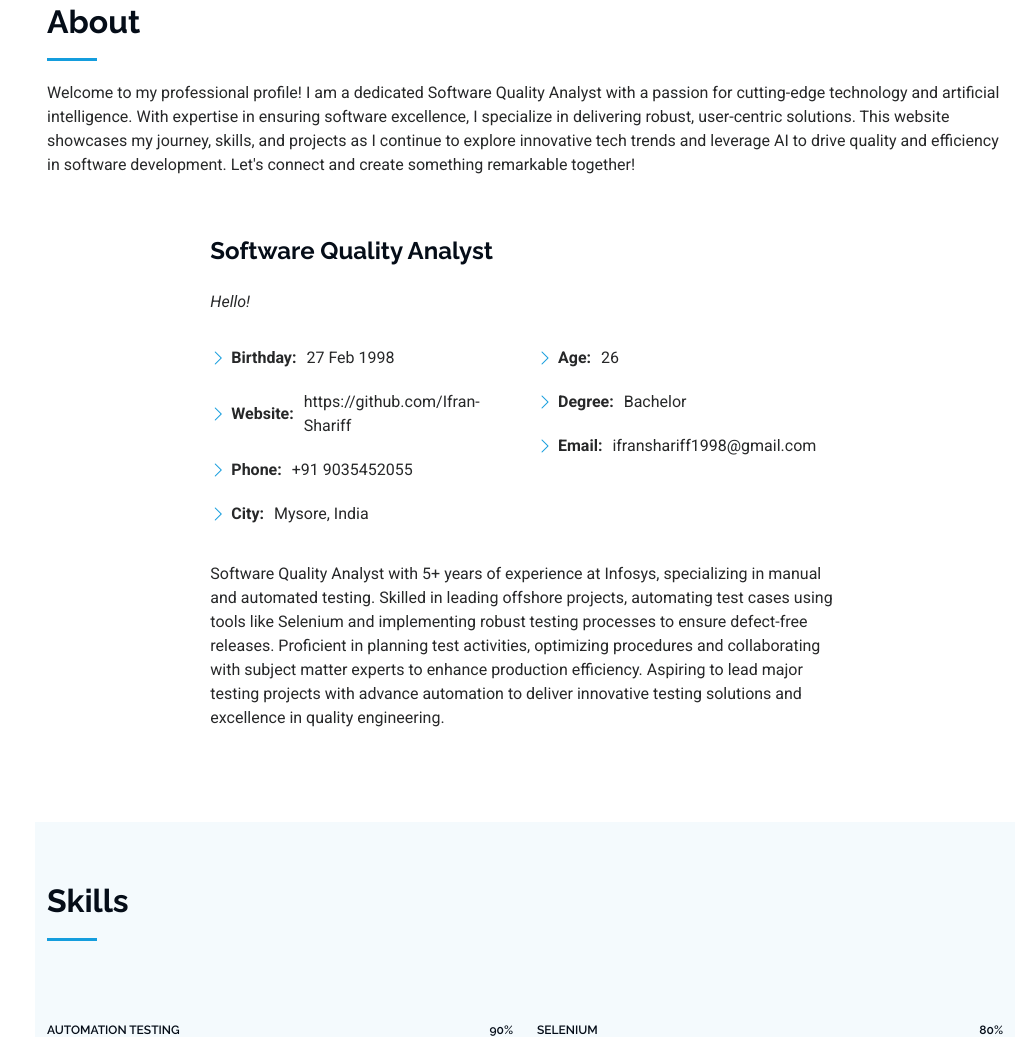
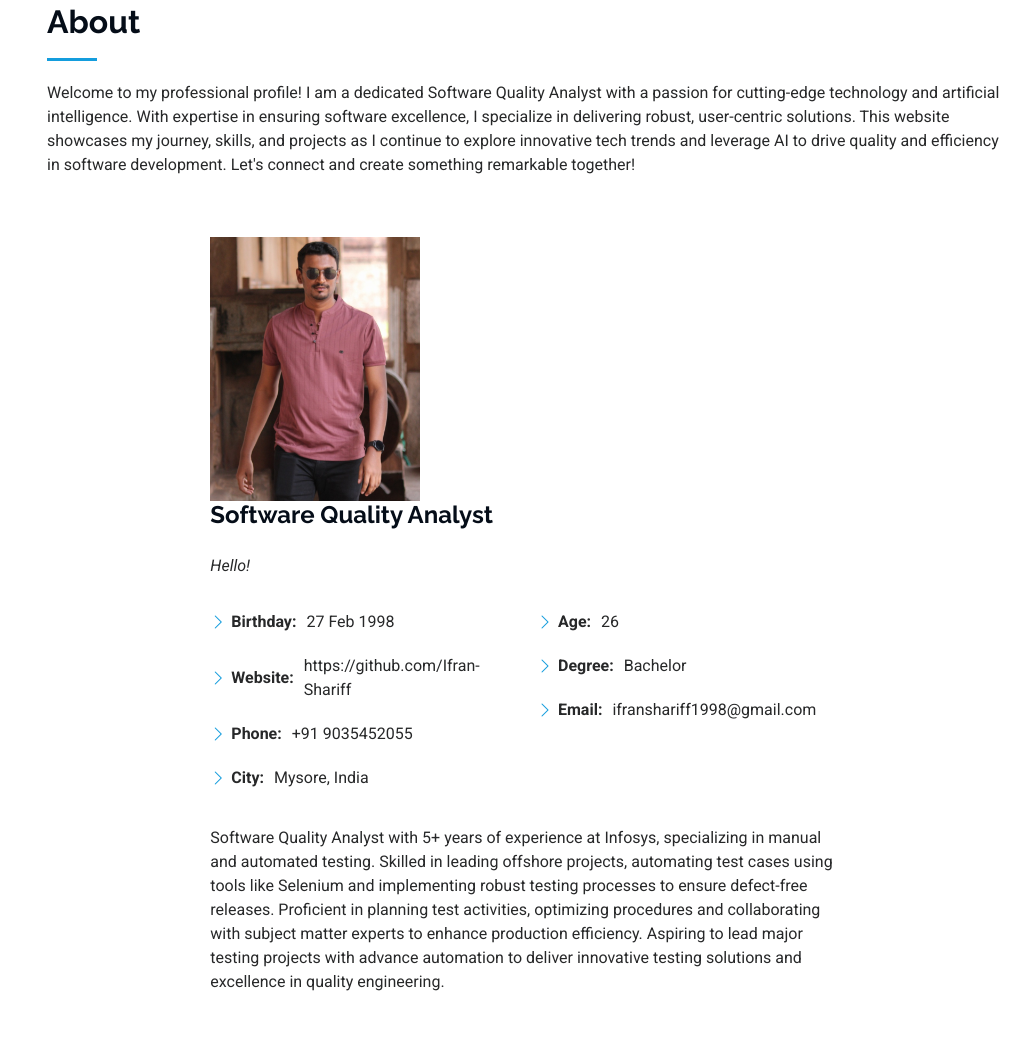
Before and after one commit to Ifran-Shariff/ifran-shariff.github.io, a plain HTML site: page index.html in a window 1280 px wide. Shown: the part 857-1894 px from the top of the page, without its empty margins (265-1280 px from the left). Drawn offline with Linux system fonts and the light colour scheme.

Commit message:
Update index.html

```diff
--- a/index.html
+++ b/index.html
@@ -116,6 +116,9 @@
         <div class="row gy-4 justify-content-center">
 
           <div class="col-lg-8 content">
+		  <div class="col-lg-4">
+            <img src="assets/img/IMG_8842.jpg" class="img-fluid" alt="">
+          </div>
             <h2>Software Quality Analyst</h2>
             <p class="fst-italic py-3">
               Hello!</p>
```
